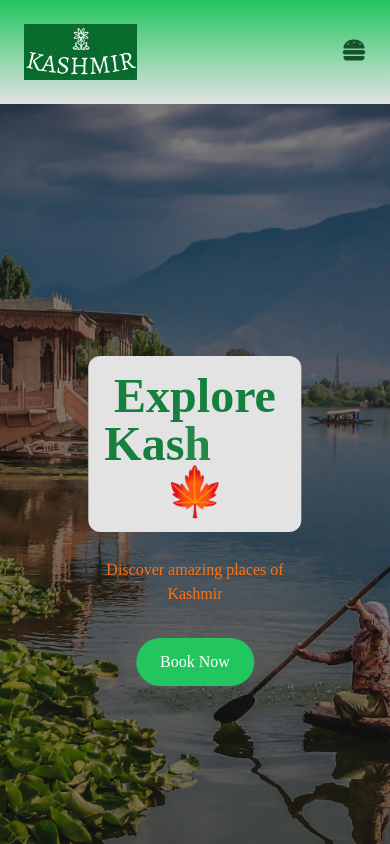
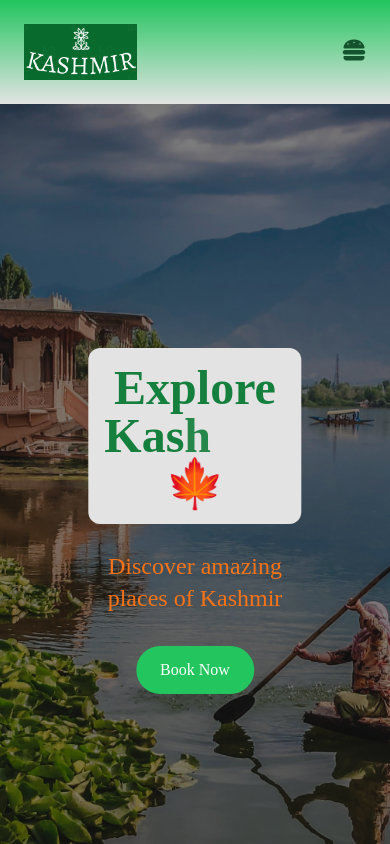
Before and after one commit to Basit-Bashir/Kashmir-tour, a React (Create React App) app: page / in a window 390 px wide. Shown: the top 844 px of the page. Built offline with nearby package versions, Linux system fonts and the light colour scheme.

Commit message:
updated main page

```diff
--- a/src/components/Main/Main.js
+++ b/src/components/Main/Main.js
@@ -56,7 +56,7 @@ const Main = () => {
             initial={{ y: -50, opacity: 0 }}
             animate={{ y: 0, opacity: 1 }}
             transition={{ duration: 1.5 }}
-            className="md:text-2xl mb-8 text-orange-500 bg-transparent"
+            className="text-2xl mb-8 text-orange-500 bg-transparent"
           >
             Discover amazing places of Kashmir
           </motion.p>
@@ -64,7 +64,7 @@ const Main = () => {
             initial={{ y: 50, opacity: 0 }}
             animate={{ y: 0, opacity: 1 }}
             transition={{ duration: 2 }}
-            className="px-6 py-3 bg-green-500 text-white rounded-full hover:bg-green-600 transition-all duration-300"
+            className="px-6 py-3 bg-green-500 text-white rounded-full hover:bg-green-800 transition-all duration-300"
           >
             Book Now
           </motion.button>
--- a/src/index.css
+++ b/src/index.css
@@ -5,4 +5,5 @@
 @import url("https://fonts.googleapis.com/css2?family=Roboto+Slab:wght@300;400;500;600;700&display=swap");
 * {
   font-family: "Roboto Slab", serif;
+  scroll-behavior: smooth;
 }
```
